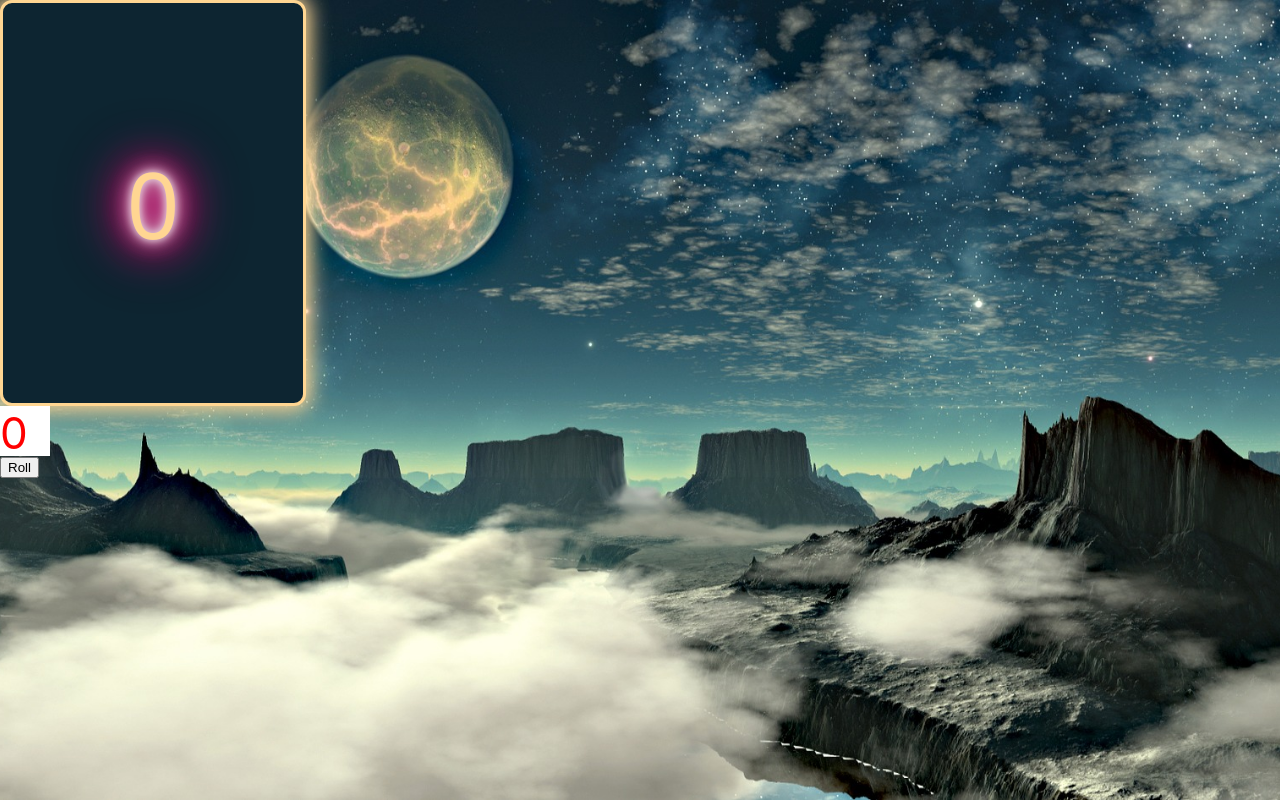
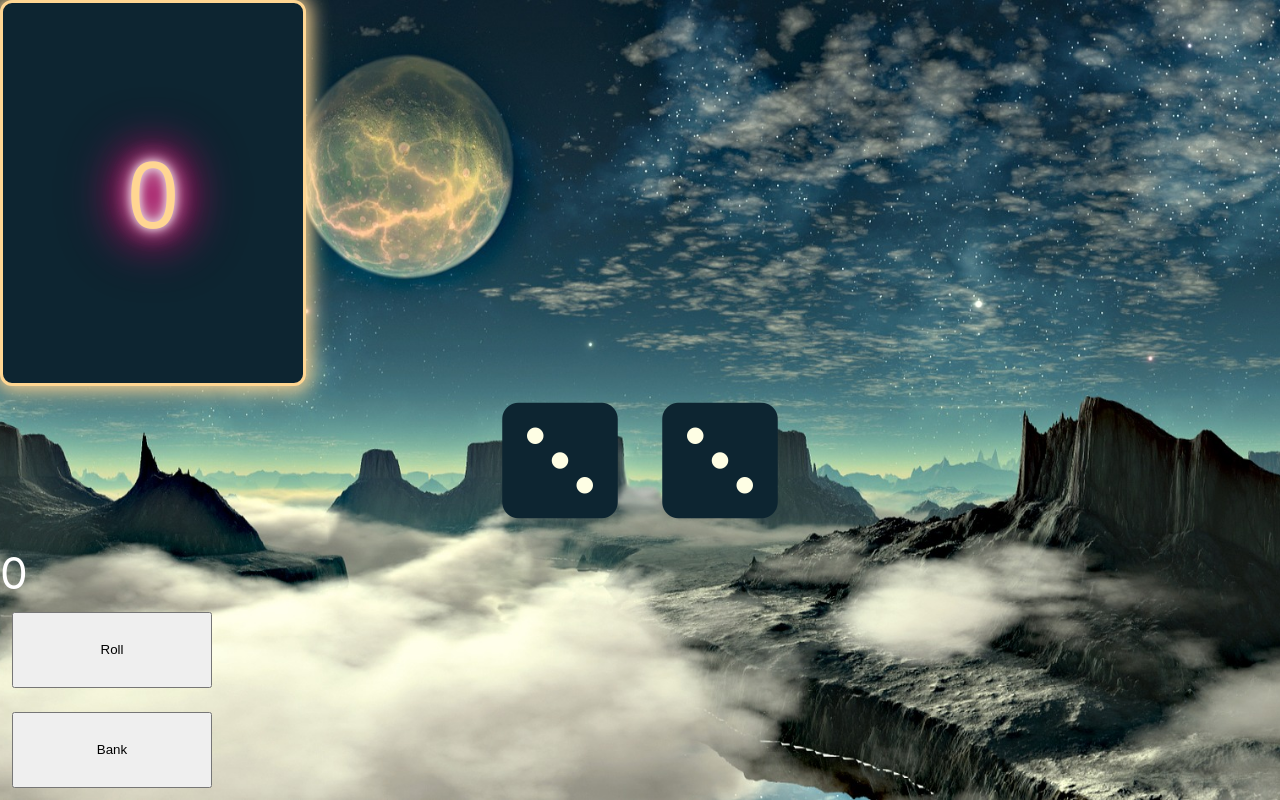
Before and after one commit to ayelet/Dices, a React (Create React App) app: page / in a window 1280 px wide. Built offline with nearby package versions, Linux system fonts and the light colour scheme.

Commit message:
dice rolling, more functionality to game

```diff
--- a/src/components/Board/board.css
+++ b/src/components/Board/board.css
@@ -3,4 +3,26 @@
     center/cover;
   width: 100vw;
   height: 100vh;
+  display: flex;
+  justify-content: center;
+  flex-direction: column;
+  flex-shrink: 0;
 }
+
+.btn {
+  width: 200px;
+  height: 80px;
+  margin: 12px;
+}
+
+.dice-container {
+  display: flex;
+  justify-content: center;
+  flex-direction: row;
+  align-items: center;
+}
+
+.current-score {
+  font-size: 44px;
+  color: white;
+}
--- a/src/components/Board/board.jsx
+++ b/src/components/Board/board.jsx
@@ -6,26 +6,80 @@ import Dice from "../Dice/dice";
 class Board extends Component {
   constructor(props) {
     super(props);
-    this.state = { diceScore: 0 };
+    this.state = {
+      numDice: 2,
+      turn: 0,
+      currentScore: 0,
+      totalScore1: 0,
+      playerTurn: 0,
+      diceScore1: 3,
+      diceScore2: 3,
+      diceRoll1: false,
+      diceRoll2: false,
+      players: [{ totalScre: 0 }, { totalScore: 0 }],
+      winThreshold: 100,
+    };
   }
 
   rollDice = () => {
-    let rand = Math.floor(Math.random() * 6) + 1; // [1,6]
-    this.setState({ diceScore: rand, diceRoll: false });
-    this.setState({ diceRoll: !this.state.diceRoll });
+    let rand1 = Math.floor(Math.random() * 6) + 1; // [1,6]
+    this.setState({ diceScore1: rand1 });
+    let rand2 = Math.floor(Math.random() * 6) + 1; // [1,6]
+    this.setState({ diceScore2: rand2 });
+    this.setState({ diceRoll2: !this.state.diceRoll2 });
+    this.setState({ diceRoll1: !this.state.diceRoll1 });
+    this.setState({ currentScore: this.state.currentScore + rand1 + rand2 });
+    console.log("current Score afyer update: ", this.state.currentScore);
   };
+
+  bank = () => {
+    this.setState({
+      totalScore1: this.state.totalScore1 + this.state.currentScore,
+    });
+  };
+
+  endRound = () => {
+// round is over, reset all parameters
+  }
+
+  newGame = () => {
+
+  }
+
+  changeTurn() {
+    let nextPlayer = this.state.playerTurn + (1 % this.numPlayers);
+    this.setState({ playerTurn: nextPlayer });
+  }
 
   render() {
     return (
       <div className="container">
         <div className="board">
-          <Player />
-          <Dice
-            name={this.state.diceRoll ? "dice-roll" : "dice"}
-            face={this.state.diceScore}
-          />
+          <Player score={this.state.totalScore1} />
+          <div className="dice-container">
+            <Dice
+              name={
+                this.state.diceRoll1
+                  ? "dice dice-roll-left"
+                  : "dice dice-roll-right"
+              }
+              face={this.state.diceScore1}
+            />
+            <Dice
+              name={
+                this.state.diceRoll2
+                  ? "dice dice-roll-left"
+                  : "dice dice-roll-right"
+              }
+              face={this.state.diceScore2}
+            />
+          </div>
+          <div className="current-score">{this.state.currentScore}</div>
           <button className="btn primary-btn" onClick={this.rollDice}>
             Roll
+          </button>
+          <button className="btn primary-btn" onClick={this.bank}>
+            Bank
           </button>
         </div>
       </div>
--- a/src/components/Dice/dice.css
+++ b/src/components/Dice/dice.css
@@ -1,19 +1,26 @@
 .dice {
-  width: 50px;
-  height: 50px;
-  background: white;
+  width: 100px;
+  height: 100px;
+  background: #fefee4;
+  /* border: 1px solid #828a8a; */
+  border-radius: 8px;
   font-size: 44px;
-  color: red;
-  transform: rotate(360deg);
-  transition: transform 0.3s;
+  color: #0d2531;
+  margin: 30px;
+  transform-origin: center;
+  text-align: center;
 }
 
-.dice-roll {
-  width: 50px;
-  height: 50px;
-  background: white;
-  font-size: 44px;
-  color: red;
-  transform: rotate(-360deg);
-  transition: transform 0.3s;
+.dice-roll-left {
+  transform: rotate(-180deg);
+  transition: transform 1s;
 }
+
+.dice-roll-right {
+  transform: rotate(180deg);
+  transition: transform 1s;
+}
+
+.dice .fas {
+  margin: -10px;
+}
--- a/src/components/Dice/dice.jsx
+++ b/src/components/Dice/dice.jsx
@@ -1,4 +1,5 @@
 import "./dice.css";
+
 import React, { Component } from "react";
 
 class Dice extends Component {
@@ -7,8 +8,28 @@ class Dice extends Component {
     this.state = { number: 76 };
   }
 
+  renderCubeFace() {
+    console.log("Render cube face ", this.props.name);
+    switch (this.props.face) {
+      case 1:
+        return <i className="fas fa-3x fa-dice-one"></i>;
+      case 2:
+        return <i className="fas fa-3x fa-dice-two"></i>;
+      case 3:
+        return <i className="fas fa-3x fa-dice-three"></i>;
+      case 4:
+        return <i className="fas fa-3x fa-dice-four"></i>;
+      case 5:
+        return <i className="fas fa-3x fa-dice-five"></i>;
+      case 6:
+        return <i className="fas fa-3x fa-dice-six"></i>;
+      default:
+        return "";
+    }
+  }
+
   render() {
-    return <div className={this.props.name}>{this.props.face}</div>;
+    return <div className={this.props.name}>{this.renderCubeFace()}</div>;
   }
 }
 
--- a/src/components/Player/player.jsx
+++ b/src/components/Player/player.jsx
@@ -9,7 +9,7 @@ class Player extends Component {
   render() {
     return (
       <div className="player card">
-        <div className="score">0</div>
+        <div className="score">{this.props.score}</div>
       </div>
     );
   }
```
